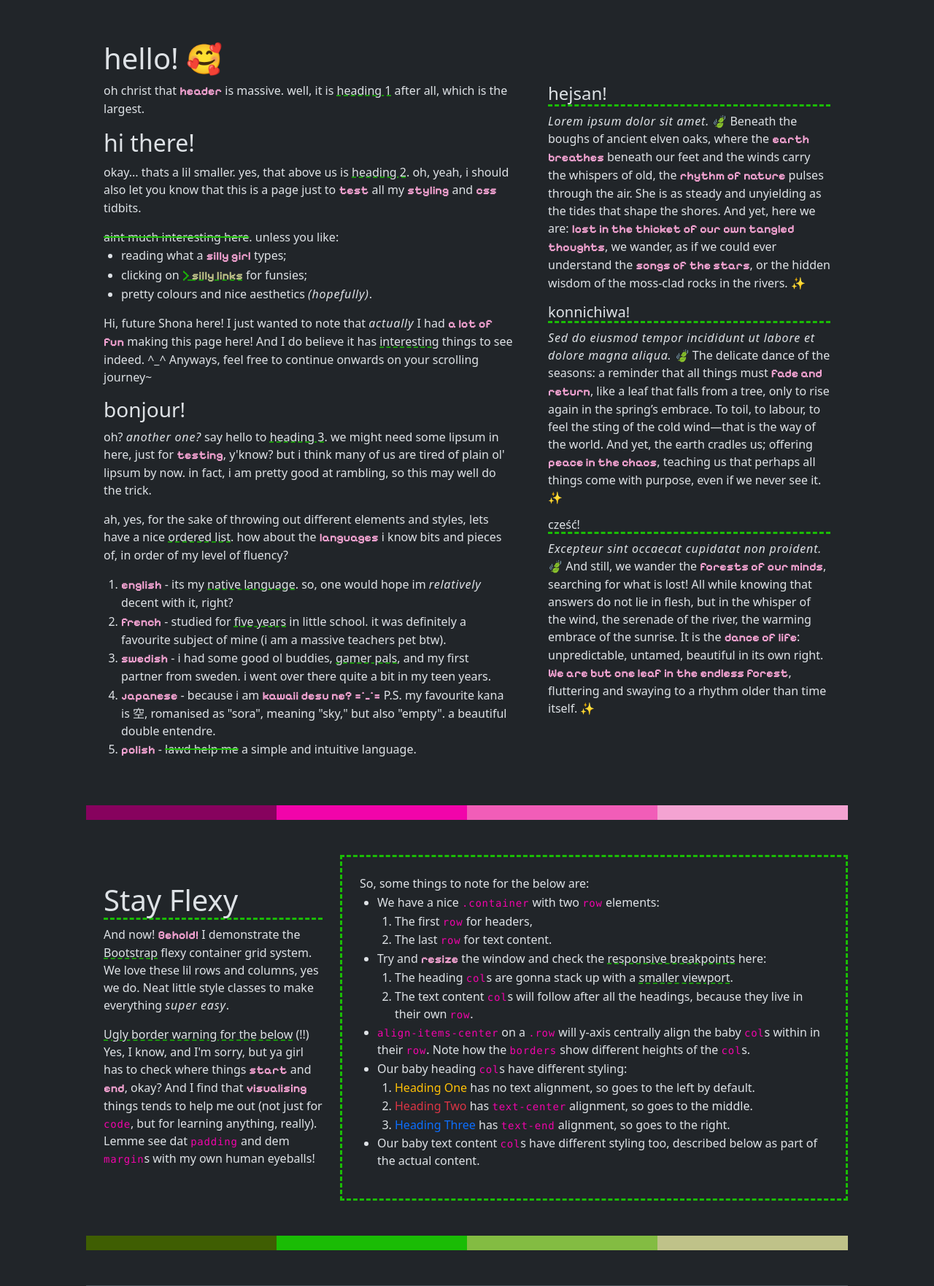
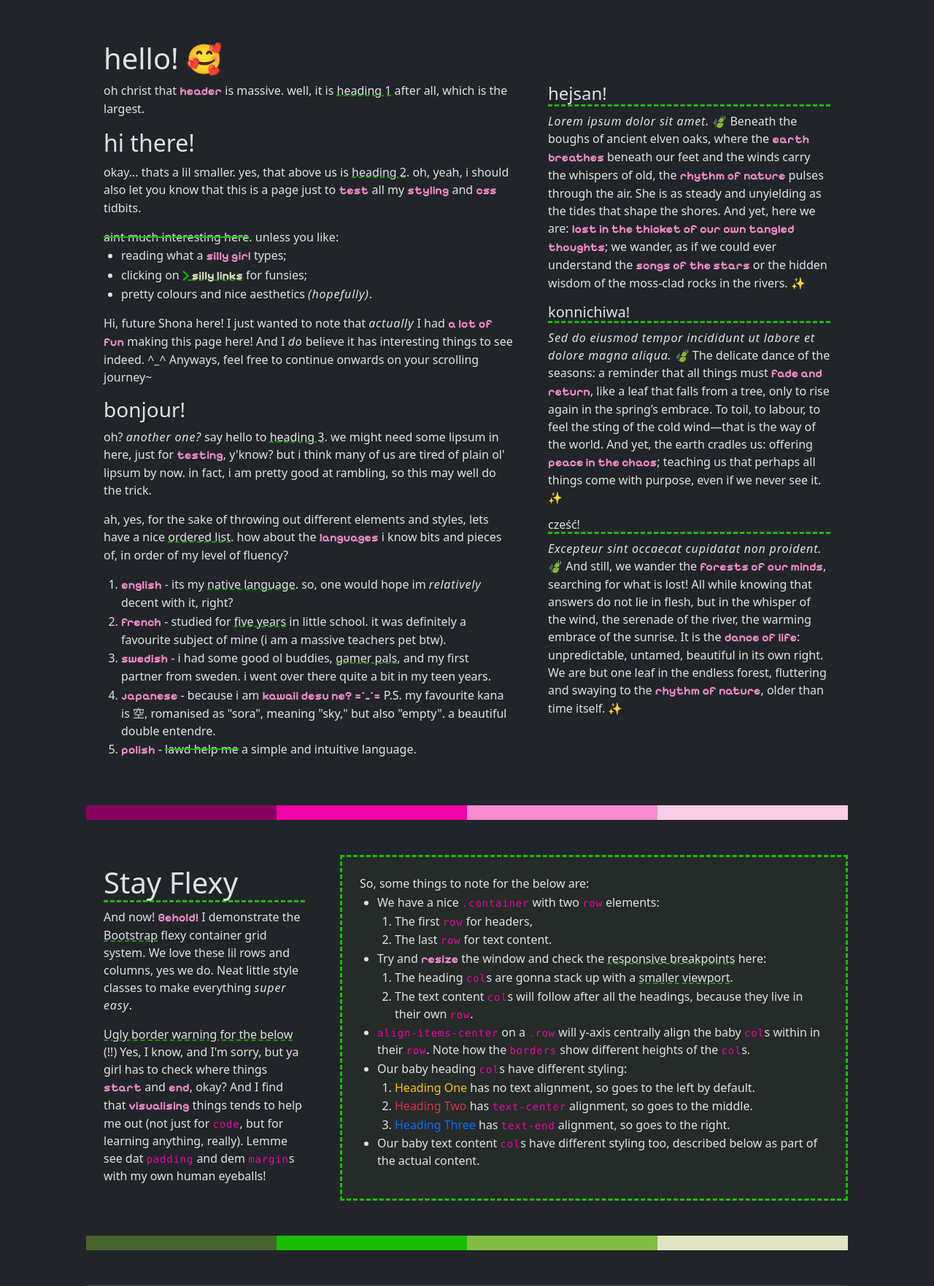
Before and after one commit to lowdensh/teldrassil, a Django app: page /stylish/ in a window 1280 px wide. Shown: the part 60-1823 px from the top of the page at 73% size. Run offline with Django 5.2, Linux system fonts and the light colour scheme.

Commit message:
adjust colour palette

```diff
--- a/static/css/style.css
+++ b/static/css/style.css
@@ -1,25 +1,28 @@
 :root {
-  --green-dark: #3f5e02ff;
-  --green-bold: #1abc05ff;
-  --green-midd: #83bc42ff;
-  --green-lite: #bfc289ff;
+  --green-dark: #47652cff;
+  --green-dmid: #1abc05ff;
+  --green-lmid: #83bc42ff;
+  --green-lite: #e1e4c2ff;
   --pink-dark:  #87025eff;
-  --pink-bold:  #f104aaff;
-  --pink-midd:  #f15db8ff;
-  --pink-lite:  #f4a3d2ff;
+  --pink-dmid:  #f104aaff;
+  --pink-lmid:  #f68bceff;
+  --pink-lite:  #f7cee5ff;
 }
 
 .bg-green-dark { background-color: var(--green-dark); }
-.bg-green-bold { background-color: var(--green-bold); }
-.bg-green-midd { background-color: var(--green-midd); }
+.bg-green-dmid { background-color: var(--green-dmid); }
+.bg-green-lmid { background-color: var(--green-lmid); }
 .bg-green-lite { background-color: var(--green-lite); }
 .bg-pink-dark  { background-color: var(--pink-dark);  }
-.bg-pink-bold  { background-color: var(--pink-bold);  }
-.bg-pink-midd  { background-color: var(--pink-midd);  }
+.bg-pink-dmid  { background-color: var(--pink-dmid);  }
+.bg-pink-lmid  { background-color: var(--pink-lmid);  }
 .bg-pink-lite  { background-color: var(--pink-lite);  }
 
+.bg-green-dark-fade { background: color-mix(in srgb, var(--green-dark) 10%, transparent); }
+.bg-pink-dark-fade  { background: color-mix(in srgb, var(--pink-dark) 10%, transparent);  }
+
 a.dropdown-item:active {
-  background-color: var(--green-bold);
+  background-color: var(--green-dmid);
 }
 
 /* Ref. CSS combinators and selectors */
@@ -27,36 +30,36 @@ a:not(nav *) {
   color: var(--green-lite);
   font-family: "Pixelify Sans", sans-serif;
   font-weight: bold;
-  text-decoration: var(--green-bold) underline dashed;
+  text-decoration: var(--green-dmid) underline dashed;
   transition: ease-in-out .15s;
 }
 
 a:not(nav *):hover {
-  color: var(--green-bold);
+  color: var(--green-dmid);
   text-decoration: var(--green-lite) underline dashed;
 }
 
 a:not(nav *)::before {
-  color: var(--green-bold);
+  color: var(--green-dmid);
   content: '> ';
 }
 
 b {
-  color: var(--pink-lite);
+  color: var(--pink-lmid);
   font-family: "Pixelify Sans", sans-serif;
   font-weight: bold;
 }
 
 .border-teldra-green {
-  border: 3px dashed var(--green-bold);
+  border: 3px dashed var(--green-dmid);
 }
 
 .border-teldra-pink {
-  border: 3px dashed var(--pink-bold);
+  border: 3px dashed var(--pink-dmid);
 }
 
 code {
-  color: var(--pink-bold);
+  color: var(--pink-dmid);
   letter-spacing: 0.05rem;
 }
 
@@ -67,7 +70,7 @@ code {
 }
 
 del {
-  text-decoration: var(--green-bold) line-through 15%;
+  text-decoration: var(--green-dmid) line-through 15%;
 }
 
 h1, h2, h3, h4, h5, h6 {
@@ -96,17 +99,17 @@ ol, ul {
 
 pre {
   background: color-mix(in srgb, var(--pink-dark) 10%, transparent);
-  border: 3px dashed var(--pink-bold);
-  color: var(--pink-bold);
+  border: 3px dashed var(--pink-dmid);
+  color: var(--pink-dmid);
   letter-spacing: 0.05rem;
   margin-bottom: 0rem;
-  padding: 0.5rem;
+  padding: 1rem;
 }
 
 u {
-  text-decoration: var(--green-bold) underline dashed;
+  text-decoration: var(--green-dmid) underline dashed;
 }
 
 .u-full {
-  border-bottom: 3px dashed var(--green-bold);
+  border-bottom: 3px dashed var(--green-dmid);
 }
--- a/users/templates/users/stylish.html
+++ b/users/templates/users/stylish.html
@@ -8,6 +8,7 @@
   <div class="container">
     <div class="row align-items-center">
       <div class="col-lg-7 px-4">
+
         <h1>hello! 🥰</h1>
         <p>
           oh christ that <b>header</b> is massive. well, it is <u>heading 1</u> after all, which is the largest.
@@ -24,7 +25,7 @@
           <li>pretty colours and nice aesthetics <i>(hopefully)</i>.</li>
         </ul>
         <p>
-          Hi, future Shona here! I just wanted to note that <i>actually</i> I had <b>a lot of fun</b> making this page here! And I do believe it has <u>interesting</u> things to see indeed. ^_^ Anyways, feel free to continue onwards on your scrolling journey~
+          Hi, future Shona here! I just wanted to note that <i>actually</i> I had <b>a lot of fun</b> making this page here! And I <i>do</i> believe it has interesting things to see indeed. ^_^ Anyways, feel free to continue onwards on your scrolling journey~
         </p>
 
         <h3>bonjour!</h3>
@@ -47,17 +48,17 @@
 
         <h4 class="u-full">hejsan!</h4>
         <p>
-          <i>Lorem ipsum dolor sit amet.</i> 🍃 Beneath the boughs of ancient elven oaks, where the <b>earth breathes</b> beneath our feet and the winds carry the whispers of old, the <b>rhythm of nature</b> pulses through the air. She is as steady and unyielding as the tides that shape the shores. And yet, here we are: <b>lost in the thicket of our own tangled thoughts</b>, we wander, as if we could ever understand the <b>songs of the stars</b>, or the hidden wisdom of the moss-clad rocks in the rivers. ✨
+          <i>Lorem ipsum dolor sit amet.</i> 🍃 Beneath the boughs of ancient elven oaks, where the <b>earth breathes</b> beneath our feet and the winds carry the whispers of old, the <b>rhythm of nature</b> pulses through the air. She is as steady and unyielding as the tides that shape the shores. And yet, here we are: <b>lost in the thicket of our own tangled thoughts</b>; we wander, as if we could ever understand the <b>songs of the stars</b> or the hidden wisdom of the moss-clad rocks in the rivers. ✨
         </p>
 
         <h5 class="u-full">konnichiwa!</h5>
         <p>
-          <i>Sed do eiusmod tempor incididunt ut labore et dolore magna aliqua.</i> 🍃 The delicate dance of the seasons: a reminder that all things must <b>fade and return</b>, like a leaf that falls from a tree, only to rise again in the spring’s embrace. To toil, to labour, to feel the sting of the cold wind—that is the way of the world. And yet, the earth cradles us; offering <b>peace in the chaos</b>, teaching us that perhaps all things come with purpose, even if we never see it. ✨
+          <i>Sed do eiusmod tempor incididunt ut labore et dolore magna aliqua.</i> 🍃 The delicate dance of the seasons: a reminder that all things must <b>fade and return</b>, like a leaf that falls from a tree, only to rise again in the spring’s embrace. To toil, to labour, to feel the sting of the cold wind—that is the way of the world. And yet, the earth cradles us: offering <b>peace in the chaos</b>; teaching us that perhaps all things come with purpose, even if we never see it. ✨
         </p>
 
         <h6 class="u-full">cześć!</h6>
         <p>
-          <i>Excepteur sint occaecat cupidatat non proident.</i> 🍃 And still, we wander the <b>forests of our minds</b>, searching for what is lost! All while knowing that answers do not lie in flesh, but in the whisper of the wind, the serenade of the river, the warming embrace of the sunrise. It is the <b>dance of life</b>: unpredictable, untamed, beautiful in its own right. <b>We are but one leaf in the endless forest</b>, fluttering and swaying to a rhythm older than time itself. ✨
+          <i>Excepteur sint occaecat cupidatat non proident.</i> 🍃 And still, we wander the <b>forests of our minds</b>, searching for what is lost! All while knowing that answers do not lie in flesh, but in the whisper of the wind, the serenade of the river, the warming embrace of the sunrise. It is the <b>dance of life</b>: unpredictable, untamed, beautiful in its own right. We are but one leaf in the endless forest, fluttering and swaying to the <b>rhythm of nature</b>, older than time itself. ✨
         </p>
 
       </div> <!--end col-->
@@ -69,8 +70,8 @@
   <div class="container my-5">
     <div class="row">
       <div class="col colorblock bg-pink-dark"></div>
-      <div class="col colorblock bg-pink-bold"></div>
-      <div class="col colorblock bg-pink-midd"></div>
+      <div class="col colorblock bg-pink-dmid"></div>
+      <div class="col colorblock bg-pink-lmid"></div>
       <div class="col colorblock bg-pink-lite"></div>
     </div>
   </div>
@@ -78,7 +79,8 @@
   <!-- SECTION TWO -->
   <div class="container">
     <div class="row align-items-center">
-      <div class="col-lg-4 p-4">
+
+      <div class="col-lg-4 ps-4 pe-5">
         <h1 class="u-full">Stay Flexy</h1>
         <p>
           And now! <b>Behold!</b> I demonstrate the <u>Bootstrap</u> flexy container grid system. We love these lil rows and columns, yes we do. Neat little style classes to make everything <i>super easy</i>.
@@ -87,7 +89,8 @@
           <u>Ugly border warning for the below</u> (!!) Yes, I know, and I'm sorry, but ya girl has to check where things <b>start</b> and <b>end</b>, okay? And I find that <b>visualising</b> things tends to help me out (not just for <code>code</code>, but for learning anything, really). Lemme see dat <code>padding</code> and dem <code>margin</code>s with my own human eyeballs!
         </p>
       </div>
-      <div class="col-lg-8 p-4 border-teldra-green">
+
+      <div class="col-lg-8 p-4 border-teldra-green bg-green-dark-fade">
         So, some things to note for the below are:
         <ul>
           <li>We have a nice <code>.container</code> with two <code>row</code> elements:</li>
@@ -110,23 +113,24 @@
           </li>
           <li>Our baby text content <code>col</code>s have different styling too, described below as part of the actual content.</li>
         </ul>
-      </div>
-    </div>
-  </div>
+      </div> <!--end col-->
+    </div> <!--end row-->
+  </div> <!--end container-->
   <!-- END SECTION TWO -->
 
   <!-- Green Colorblock Divider-->
   <div class="container my-5">
     <div class="row">
       <div class="col colorblock bg-green-dark"></div>
-      <div class="col colorblock bg-green-bold"></div>
-      <div class="col colorblock bg-green-midd"></div>
+      <div class="col colorblock bg-green-dmid"></div>
+      <div class="col colorblock bg-green-lmid"></div>
       <div class="col colorblock bg-green-lite"></div>
     </div>
   </div>
 
   <!-- SECTION THREE -->
   <div class="container border">
+
     <div class="row py-3 border align-items-center">
       <div class="col-lg border border-warning">
         <h1>Heading One</h1>
@@ -140,6 +144,7 @@
     </div> <!--end row-->
 
     <div class="row border">
+
       <div class="col-lg border border-warning rounded">
         <p>
           <b>Text Content One</b>: top left. <br />
@@ -180,7 +185,7 @@
         <p>
           <b>Fingers</b> remain entwined, breaths slow and steady, as if the great mother tree itself inhales and exhales with them. Somewhere beyond the forest, the world beyond may still stir, but here—where roots hold the memories of old magic and the sky bends low to kiss the earth—all is calm. The hippogryph trills once more, a final benediction, before vanishing into the shadows. The forest watches over the figures as they drift into the emerald dream.
         </p>
-      </div>
+      </div> <!--end col-->
     </div> <!--end row-->
   </div> <!--end container-->
   <!-- END SECTION THREE -->
@@ -189,8 +194,8 @@
   <div class="container my-5">
     <div class="row">
       <div class="col colorblock bg-pink-dark"></div>
-      <div class="col colorblock bg-pink-bold"></div>
-      <div class="col colorblock bg-pink-midd"></div>
+      <div class="col colorblock bg-pink-dmid"></div>
+      <div class="col colorblock bg-pink-lmid"></div>
       <div class="col colorblock bg-pink-lite"></div>
     </div>
   </div>
@@ -198,7 +203,8 @@
   <!-- SECTION FOUR -->
   <div class="container">
     <div class="row align-items-center">
-      <div class="col-lg-4 px-4">
+
+      <div class="col-lg-4 ps-4 pe-5">
         <h1 class="u-full">Stay Stylin'</h1>
         <b>bold text</b> <br />
         <i>italic text</i> <br />
@@ -214,7 +220,7 @@
 </pre>
       </div>
 
-<div class="col-lg-8 px-0">
+      <div class="col-lg-8 px-0">
 <pre>
 class Cat:
     def __init__(self, name):
@@ -235,18 +241,17 @@ class Cat:
 kitty = Cat("Neko")
 kitty.receive_pet()
 </pre>
-</div>
-
-    </div>
-  </div>
+      </div> <!--end col-->
+    </div> <!--end row-->
+  </div> <!--end container-->
   <!-- END SECTION FOUR -->
 
   <!-- Green Colorblock Divider-->
   <div class="container my-5">
     <div class="row">
       <div class="col colorblock bg-green-dark"></div>
-      <div class="col colorblock bg-green-bold"></div>
-      <div class="col colorblock bg-green-midd"></div>
+      <div class="col colorblock bg-green-dmid"></div>
+      <div class="col colorblock bg-green-lmid"></div>
       <div class="col colorblock bg-green-lite"></div>
     </div>
   </div>
```
